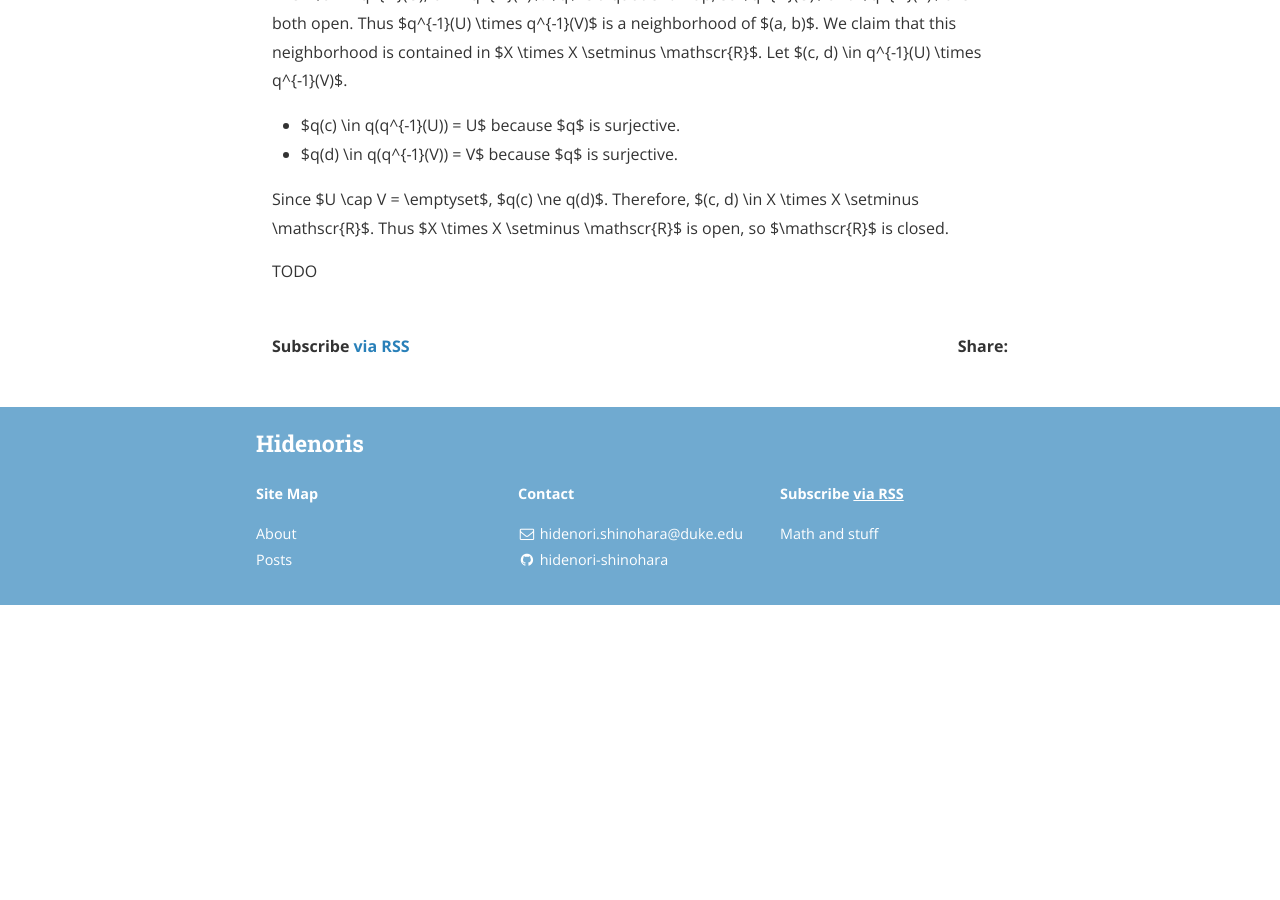
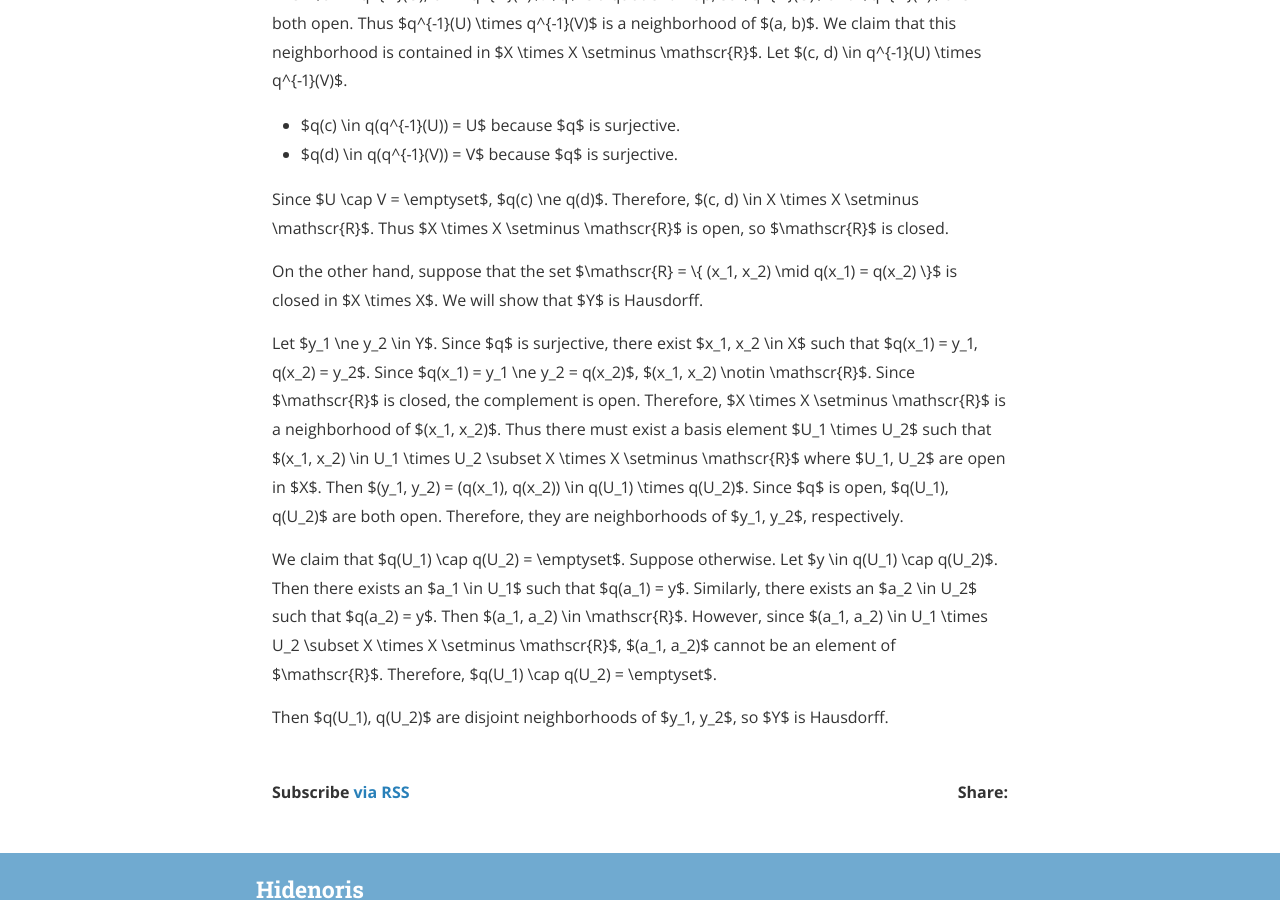
Before and after one commit to hidenori-shinohara/hidenori-shinohara.github.io, a Jekyll site: the page built from _posts/introduction_to_topological_manifolds/chapter3/2019-08-25-open-quotient-hausdorff-prop-3-57.md, in a window 1280 px wide and 900 px high, scrolled down 684 px. Built offline with Jekyll 4.4.1, drawn with Linux system fonts in a browser that asks for light colours; nearby versions of some CDN libraries; before the commit the page ends 1289 px from its top, so only the background shows below that.

Commit message:
Finish propositoin 3-57

```diff
--- a/_posts/introduction_to_topological_manifolds/chapter3/2019-08-25-open-quotient-hausdorff-prop-3-57.md
+++ b/_posts/introduction_to_topological_manifolds/chapter3/2019-08-25-open-quotient-hausdorff-prop-3-57.md
@@ -29,4 +29,26 @@ Since $U \cap V = \emptyset$, $q(c) \ne q(d)$.
 Therefore, $(c, d) \in X \times X \setminus \mathscr{R}$.
 Thus $X \times X \setminus \mathscr{R}$ is open, so $\mathscr{R}$ is closed.
 
-TODO
+On the other hand, suppose that the set $\mathscr{R} = \\{ (x_1, x_2) \mid q(x_1) = q(x_2) \\}$ is closed in $X \times X$.
+We will show that $Y$ is Hausdorff.
+
+Let $y_1 \ne y_2 \in Y$.
+Since $q$ is surjective, there exist $x_1, x_2 \in X$ such that $q(x_1) = y_1, q(x_2) = y_2$.
+Since $q(x_1) = y_1 \ne y_2 = q(x_2)$, $(x_1, x_2) \notin \mathscr{R}$.
+Since $\mathscr{R}$ is closed, the complement is open.
+Therefore, $X \times X \setminus \mathscr{R}$ is a neighborhood of $(x_1, x_2)$.
+Thus there must exist a basis element $U_1 \times U_2$ such that $(x_1, x_2) \in U_1 \times U_2 \subset X \times X \setminus \mathscr{R}$ where $U_1, U_2$ are open in $X$.
+Then $(y_1, y_2) = (q(x_1), q(x_2)) \in q(U_1) \times q(U_2)$.
+Since $q$ is open, $q(U_1), q(U_2)$ are both open.
+Therefore, they are neighborhoods of $y_1, y_2$, respectively.
+
+We claim that $q(U_1) \cap q(U_2) = \emptyset$.
+Suppose otherwise.
+Let $y \in q(U_1) \cap q(U_2)$.
+Then there exists an $a_1 \in U_1$ such that $q(a_1) = y$.
+Similarly, there exists an $a_2 \in U_2$ such that $q(a_2) = y$.
+Then $(a_1, a_2) \in \mathscr{R}$.
+However, since $(a_1, a_2) \in U_1 \times U_2 \subset X \times X \setminus \mathscr{R}$, $(a_1, a_2)$ cannot be an element of $\mathscr{R}$.
+Therefore, $q(U_1) \cap q(U_2) = \emptyset$.
+
+Then $q(U_1), q(U_2)$ are disjoint neighborhoods of $y_1, y_2$, so $Y$ is Hausdorff.
```
